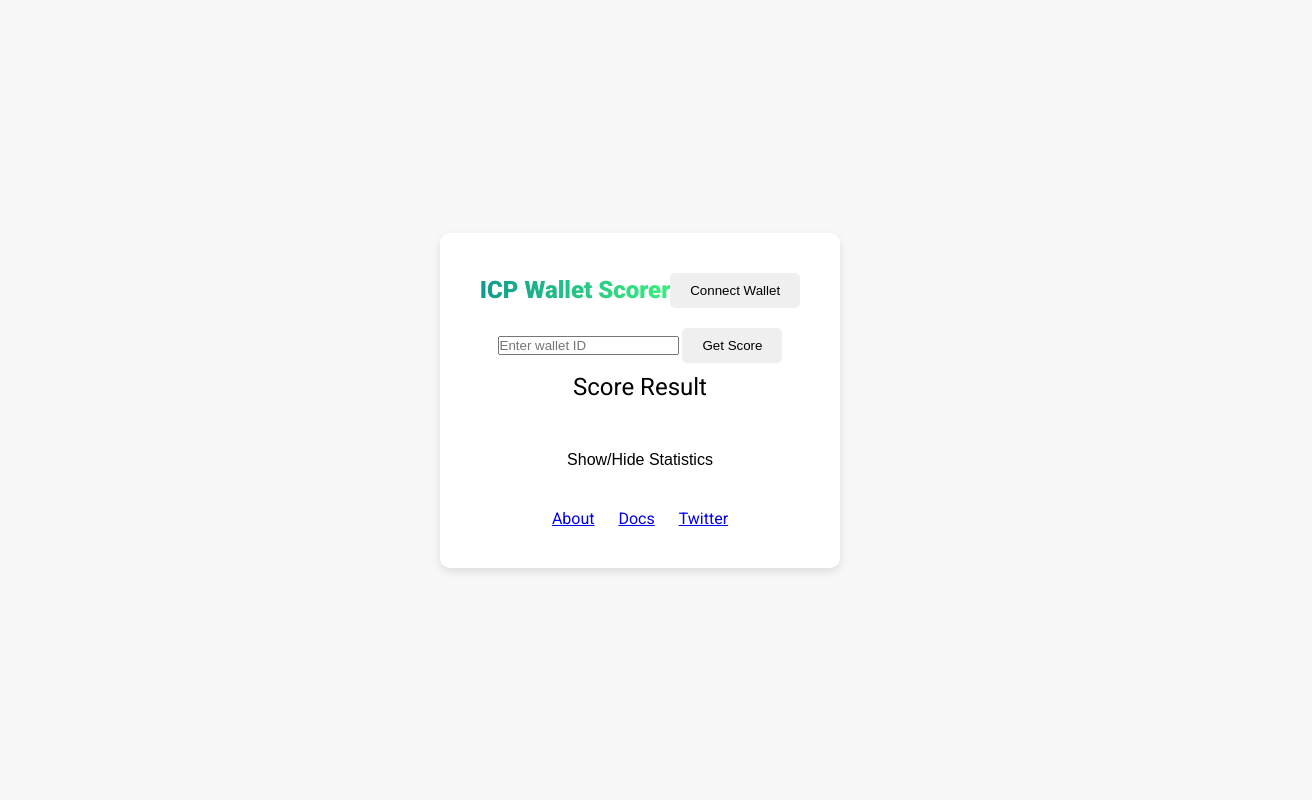
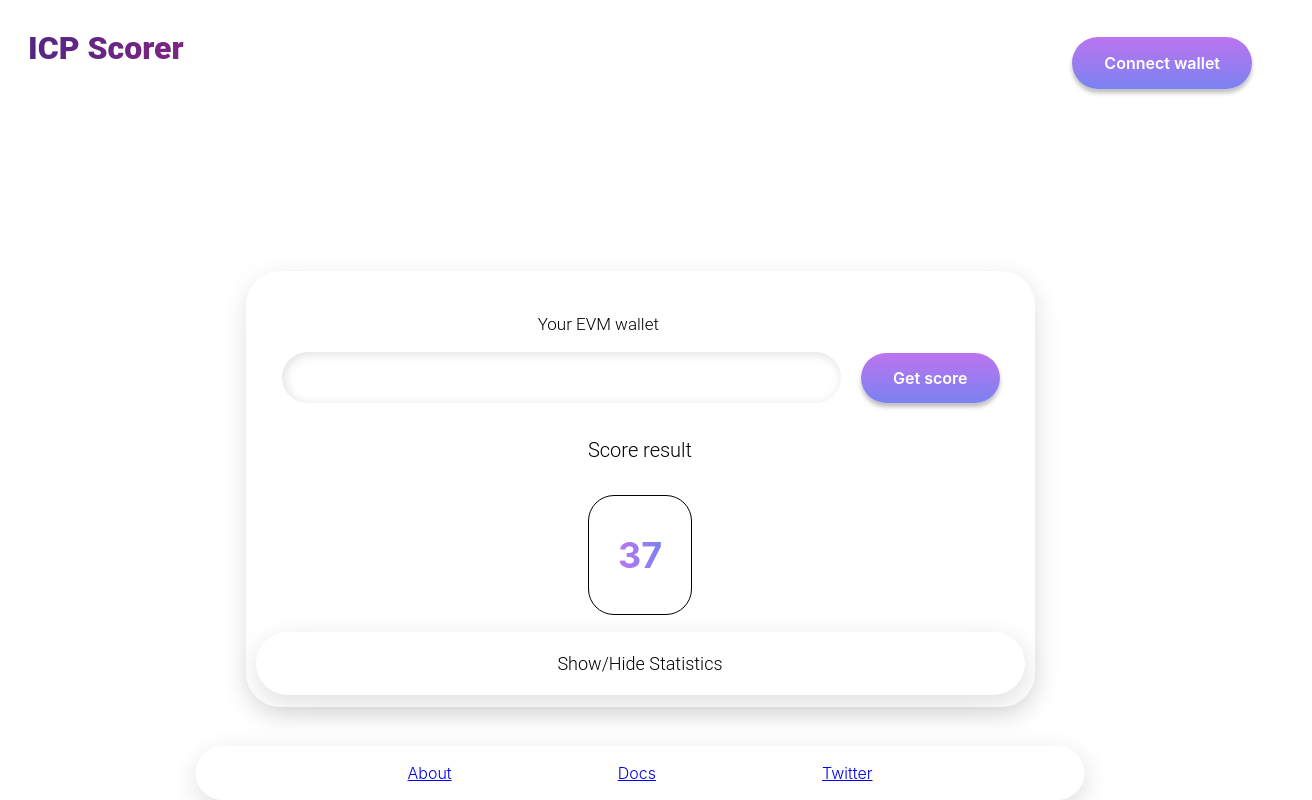
Before and after one commit to kophysty/icp-interaction-ui, a website: page index.html in a window 1280 px wide. Shown: the whole page, 1312 px wide, since content can reach past the window. Drawn offline with Linux system fonts and the light colour scheme.

Commit message:
upd new UI

```diff
--- a/index.html
+++ b/index.html
@@ -1,39 +1,39 @@
 <!DOCTYPE html>
 <html lang="en">
 <head>
+    <meta charset="UTF-8">
     <meta name="viewport" content="width=device-width, initial-scale=1.0">
+    <title>ICP Wallet Scorer</title>
     <link rel="stylesheet" href="styles.css">
-    <link href="https://fonts.googleapis.com/css?family=Roboto:300,400,900&display=swap" rel="stylesheet">
     <script src="script.js" defer></script>
 </head>
 <body>
-    <div class="container">
-        <header class="header">
-            <div class="logo">ICP Wallet Scorer</div>
-            <button class="connect-wallet-btn">Connect Wallet</button>
-        </header>
-        <main>
-            <form id="score-form">
-                <input type="text" id="wallet-id" placeholder="Enter wallet ID" required>
-                <button type="submit" class="submit-btn">Get Score</button>
-            </form>
-            <div id="score-result-container" class="result-container">
-                <h2>Score Result</h2>
-                <div id="score"></div>
+    <header class="header">
+        <h1 class="logo">ICP Scorer</h1>
+        <button class="connect-wallet-btn">Connect wallet</button>
+    </header>
+    <main class="container">
+        <section class="score-card">
+            <div class="wallet-input-wrapper">
+                <label class="wallet-input-label">
+                    <span class="wallet-input-text">Your EVM wallet</span>
+                    <input type="text" class="wallet-input" aria-label="Your EVM wallet" />
+                </label>
+                <button class="get-score-btn">Get score</button>
             </div>
-            <div id="statistics-container" class="result-container">
-                <button class="stats-btn">Show/Hide Statistics</button>
-                <div id="statistics" class="hidden">
-                    <div id="request-count">Total requests: 0</div>
-                    <div id="last-updated">Last updated: never</div>
-                </div>
+            <p class="score-result-label">Score result</p>
+            <div class="score-result">
+                <span class="score-value">37</span>
             </div>
-        </main>
+            <button class="statistics-toggle">Show/Hide Statistics</button>
+        </section>
         <footer class="footer">
-            <a href="#" class="footer-link">About</a>
-            <a href="#" class="footer-link">Docs</a>
-            <a href="#" class="footer-link">Twitter</a>
+            <nav class="footer-links">
+                <a href="#" class="footer-link">About</a>
+                <a href="#" class="footer-link">Docs</a>
+                <a href="#" class="footer-link">Twitter</a>
+            </nav>
         </footer>
-    </div>
+    </main>
 </body>
 </html>
--- a/script.js
+++ b/script.js
@@ -22,6 +22,12 @@ document.getElementById('score-form').addEventListener('submit', function(e) {
             document.getElementById('wallet-address').textContent = '';
             document.getElementById('score').textContent = 'Error fetching score. Please try again.';
         });
+
+        document.querySelector('.stats-btn').addEventListener('click', function() {
+            const statistics = document.getElementById('statistics');
+            statistics.classList.toggle('hidden');
+        });
+
 });
 
 function updateStatistics() {
--- a/styles.css
+++ b/styles.css
@@ -1,102 +1,262 @@
-@import url('https://fonts.googleapis.com/css?family=Roboto:300,400,900&display=swap');
-
-* {
-    margin: 0;
-    padding: 0;
-    box-sizing: border-box;
+<style>
+  .container {
+    background-color: #f7f7f7;
+    display: flex;
+    gap: 20px;
+    text-align: center;
+    padding: 40px 46px 19px;
   }
 
-body {
-    font-family: 'Roboto', sans-serif;
-    margin: 0;
-    padding: 0;
-    background-color: #f7f7f7;
-    display: flex;
-    justify-content: center;
-    align-items: center;
-    height: 100vh;
-
+  @media (max-width: 991px) {
+    .container {
+      flex-wrap: wrap;
+      padding: 0 20px;
     }
-
-
-.container {
-    text-align: center;
-    background: white;
-    padding: 40px;
-    border-radius: 10px;
-    box-shadow: 0 4px 8px rgba(0,0,0,0.1);
   }
 
   .header {
     display: flex;
     justify-content: space-between;
     align-items: center;
-    padding-bottom: 20px;
+    width: 100%;
+    padding: 0 20px; /* Вы можете установить свои значения для отступов */
 }
 
   .logo {
-    font-weight: 900;
-    font-size: 1.5em;
-    background: linear-gradient(to right, #11998e, #38ef7d);
+    background: linear-gradient(90deg, #522785 0%, #ed1e79 52%, #f15a24 100%);
+    background-clip: text;
     -webkit-background-clip: text;
-    color: transparent;
+    -webkit-text-fill-color: transparent;
+    align-self: start;
+    flex-grow: 1;
+    flex-basis: auto;
+    font: 800 32px Roboto, sans-serif;
+  }
+
+  .content {
+    display: flex;
+    flex-direction: column;
+    align-items: start;
+  }
+
+  @media (max-width: 991px) {
+    .content {
+      max-width: 100%;
+    }
   }
 
   .connect-wallet-btn {
-    padding: 10px 20px;
-    border: none;
-    border-radius: 5px;
-    cursor: pointer;
+    justify-content: center;
+    border-radius: 100px;
+    background: linear-gradient(180deg, #bc74ef 0%, #7a82f1 100%);
+    box-shadow: 0 4px 4px 0 rgba(0, 0, 0, 0.25);
+    border: 0px solid #000;
+    align-self: end;
+    color: #fff;
+    padding: 16px 32px;
+    margin-right: 40px;
+    font: 600 16px Inter, sans-serif;
   }
 
-.submit-btn {
-    padding: 10px 20px;
-    border: none;
-    border-radius: 5px;
-    cursor: pointer;
-    transition: background-color 0.3s, box-shadow 0.3s;
+  @media (max-width: 991px) {
+    .connect-wallet-btn {
+      padding: 0 20px;
+    }
   }
 
-.submit-btn:hover {
-    background-color: #333;
-    box-shadow: 0 4px 8px rgba(0, 0, 0, 0.2);
+  .score-card {
+    border-radius: 34px;
+    margin: 0 auto;
+    box-shadow: 1px 8px 26.1px 0 rgba(0, 0, 0, 0.13);
+    background-color: #fff;
+    display: flex;
+    margin-top: 182px;
+    width: 769px;
+    max-width: 100%;
+    flex-direction: column;
+    padding: 43px 10px 12px;
   }
 
-.result-container h2 {
-    font-weight: 400;
-    padding: 10px 0;
+  @media (max-width: 991px) {
+    .score-card {
+      margin-top: 40px;
+    }
   }
 
-#score {
-    font-size: 2em;
-    color: #38ef7d;
-    padding: 10px 0;
+  .wallet-input-wrapper {
+    display: flex;
+    gap: 20px;
+    margin: 0 25px 0 26px;
   }
 
-.stats-btn {
-    margin: 20px 0;
-    background: none;
-    border: none;
-    cursor: pointer;
-    font-weight: 400;
-    font-size: 1em;
+  @media (max-width: 991px) {
+    .wallet-input-wrapper {
+      max-width: 100%;
+      margin-right: 10px;
+      flex-wrap: wrap;
+    }
   }
 
-.hidden {
-    display: none;
+  .wallet-input-label {
+    display: flex;
+    flex-direction: column;
+    font-size: 17px;
+    color: #000;
+    font-weight: 300;
+    flex-grow: 1;
+    flex-basis: 0;
+    width: fit-content;
+  }
+
+  @media (max-width: 991px) {
+    .wallet-input-label {
+      max-width: 100%;
+    }
+  }
+
+  .wallet-input-text {
+    font-family: Roboto, sans-serif;
+    align-self: center;
+    margin-left: 74px;
+  }
+
+  .wallet-input {
+    border-radius: 34px;
+    border: none;
+    outline: none;
+    box-shadow: 2px 2px 11.1px 0 rgba(0, 0, 0, 0.13) inset;
+    background-color: #fff;
+    margin-top: 18px;
+    height: 49px;
+  }
+
+  @media (max-width: 991px) {
+    .wallet-input {
+      max-width: 100%;
+    }
+  }
+
+  .get-score-btn {
+    justify-content: center;
+    border-radius: 100px;
+    background: linear-gradient(180deg, #bc74ef 0%, #7a82f1 100%);
+    box-shadow: 0 4px 4px 0 rgba(0, 0, 0, 0.25);
+    border: 0px solid #000;
+    align-self: end;
+    margin-top: 31px;
+    color: #fff;
+    padding: 15px 32px;
+    font: 600 16px Inter, sans-serif;
+  }
+
+  @media (max-width: 991px) {
+    .get-score-btn {
+      padding: 0 20px;
+    }
+  }
+
+  .score-result-label {
+    color: #000;
+    align-self: center;
+    margin-top: 35px;
+    font: 300 20px Roboto, sans-serif;
+  }
+
+  .score-result {
+    border-radius: 26px;
+    border: 1px solid #000;
+    align-self: center;
+    display: flex;
+    margin-top: 13px;
+    flex-direction: column;
+    font-size: 36px;
+    font-weight: 700;
+    white-space: nowrap;
+    justify-content: center;
+    padding: 37px 29px;
+  }
+
+  @media (max-width: 991px) {
+    .score-result {
+      white-space: initial;
+      padding: 0 20px;
+    }
+  }
+
+  .score-value {
+    font-family: Inter, sans-serif;
+    background: linear-gradient(90deg, #bb75f0 0%, #7c82f2 100%);
+    background-clip: text;
+    -webkit-background-clip: text;
+    -webkit-text-fill-color: transparent;
+  }
+
+  .statistics-toggle {
+    justify-content: center;
+    align-items: center;
+    border-radius: 34px;
+    border: none;
+    outline: none;
+    box-shadow: 1px 8px 26.1px 0 rgba(0, 0, 0, 0.13);
+    background-color: #fff;
+    margin-top: 17px;
+    color: #000;
+    padding: 21px 60px;
+    font: 300 18px Roboto, sans-serif;
+
+  }
+
+  @media (max-width: 991px) {
+    .statistics-toggle {
+      max-width: 100%;
+      padding: 0 20px;
+    }
   }
 
   .footer {
-    text-align: center;
-    padding-top: 20px;
+    position: absolute;
+    justify-content: center;
+    align-items: center;
+    border-radius: 34px;
+    box-shadow: 1px 8px 26.1px 0 rgba(0, 0, 0, 0.13);
+    background-color: #fff;
+    display: flex;
+    margin-top: 364px;
+    width: 769px;
+    max-width: 100%;
+    font-size: 16px;
+    color: #000;
+    font-weight: 300;
+    white-space: nowrap;
+    padding: 17px 60px;
+    bottom: 0;
+    left: 50%;
+    transform: translateX(-50%);
+  }
+
+  @media (max-width: 991px) {
+    .footer {
+      margin-top: 40px;
+      white-space: initial;
+      padding: 0 20px;
+    }
+  }
+
+  .footer-links {
+    display: flex;
+    width: 465px;
+    max-width: 100%;
+    gap: 20px;
+    justify-content: space-between;
+  }
+
+  @media (max-width: 991px) {
+    .footer-links {
+      flex-wrap: wrap;
+      white-space: initial;
+    }
   }
 
   .footer-link {
-    padding: 0 10px;
+    font-family: Inter, sans-serif;
   }
-
-@media screen and (max-width: 768px) {
-    .container {
-        width: 90%;
-    }
-}
```
Lines whose indentation alone changed are shown as unchanged.
